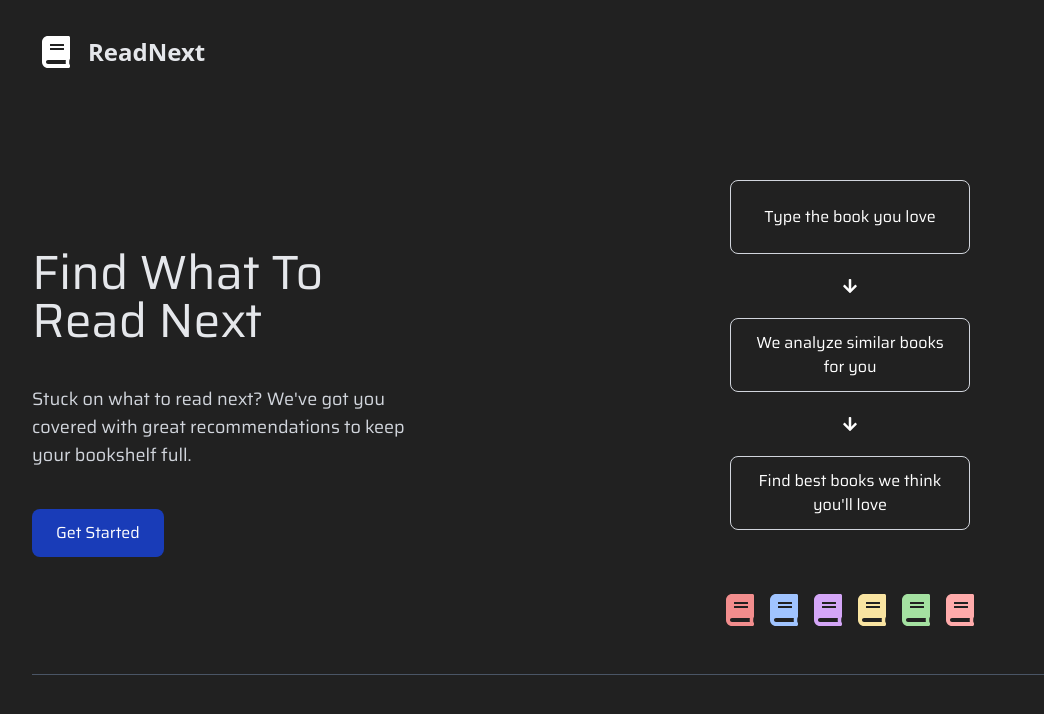
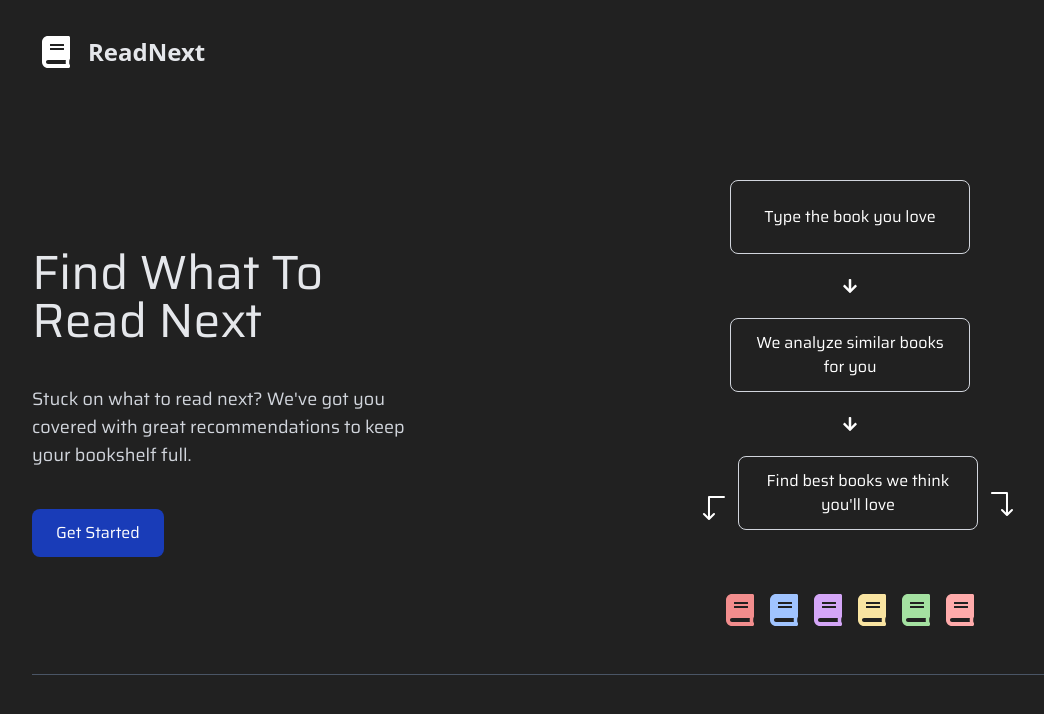
Before and after one commit to berkcantelseren/read-next, a Next.js app: page / in a window 1280 px wide. Shown: the top 714 px of the page, without its empty margins (96-1140 px from the left). Built offline with nearby package versions, Linux system fonts and the light colour scheme.

Commit message:
added visual arrows for right grid

```diff
--- a/app/components/Home/Hero/Hero.tsx
+++ b/app/components/Home/Hero/Hero.tsx
@@ -2,6 +2,7 @@ import Image from "next/image";
 
 import { Saira } from "next/font/google";
 import { FaArrowDown, FaBook } from "react-icons/fa";
+import { HiArrowTurnLeftDown, HiArrowTurnRightDown } from "react-icons/hi2";
 
 const DancingFont = Saira({
   weight: "400",
@@ -57,7 +58,10 @@ export default function Hero() {
             >
               Find best books we think you'll love
             </div>
+            <HiArrowTurnLeftDown className="w-8 h-10 text-white absolute translate-y-8 -translate-x-10" />
+            <HiArrowTurnRightDown className="w-8 h-10 text-white absolute translate-x-62 translate-y-7" />
           </div>
+
           <div className="flex space-x-3">
             <FaBook className="w-8 h-8 text-[#F28D8D] animate-rotate" />
             <FaBook className="w-8 h-8 text-[#A0C4FF] animate-rotate" />
```
